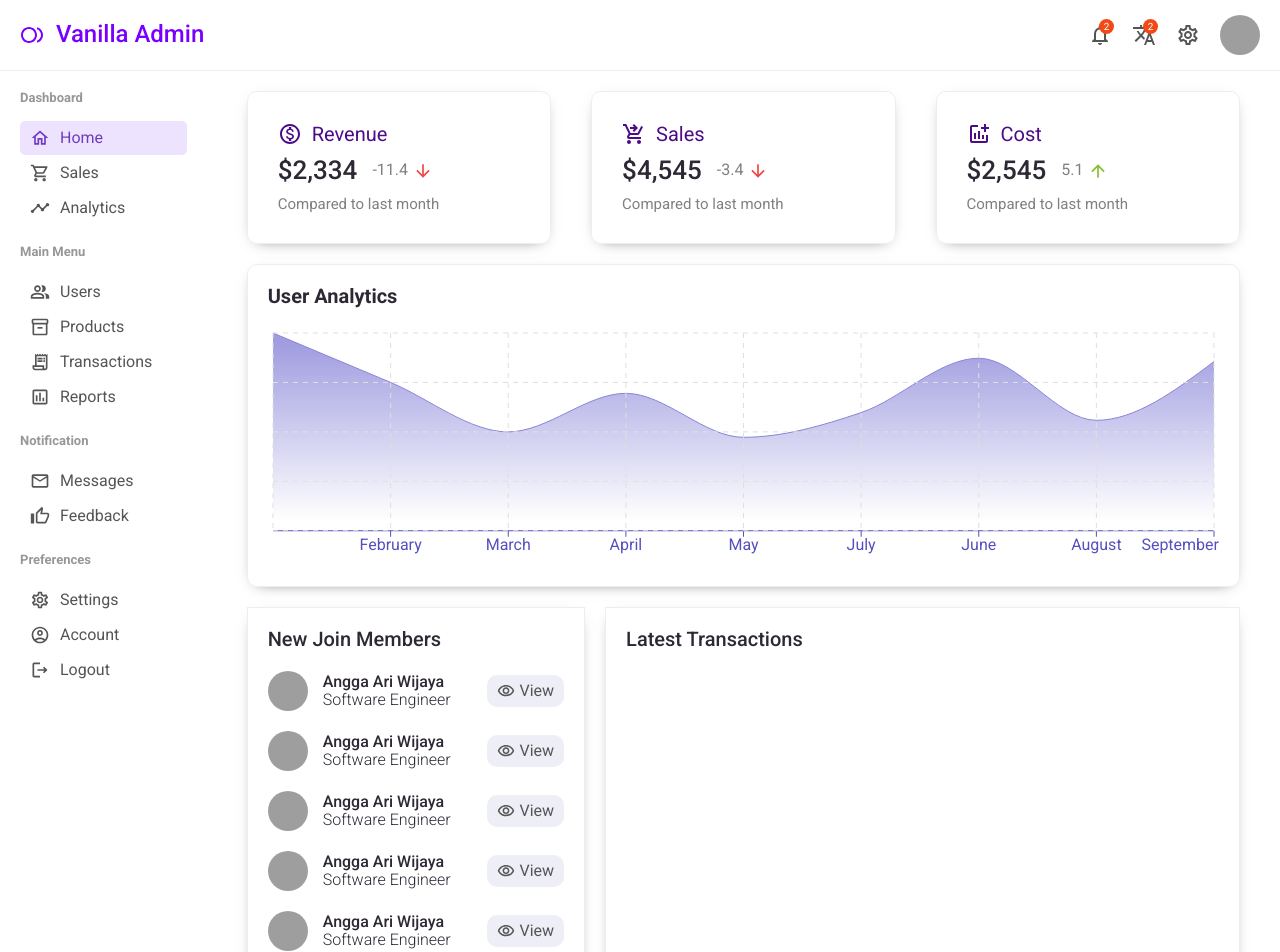
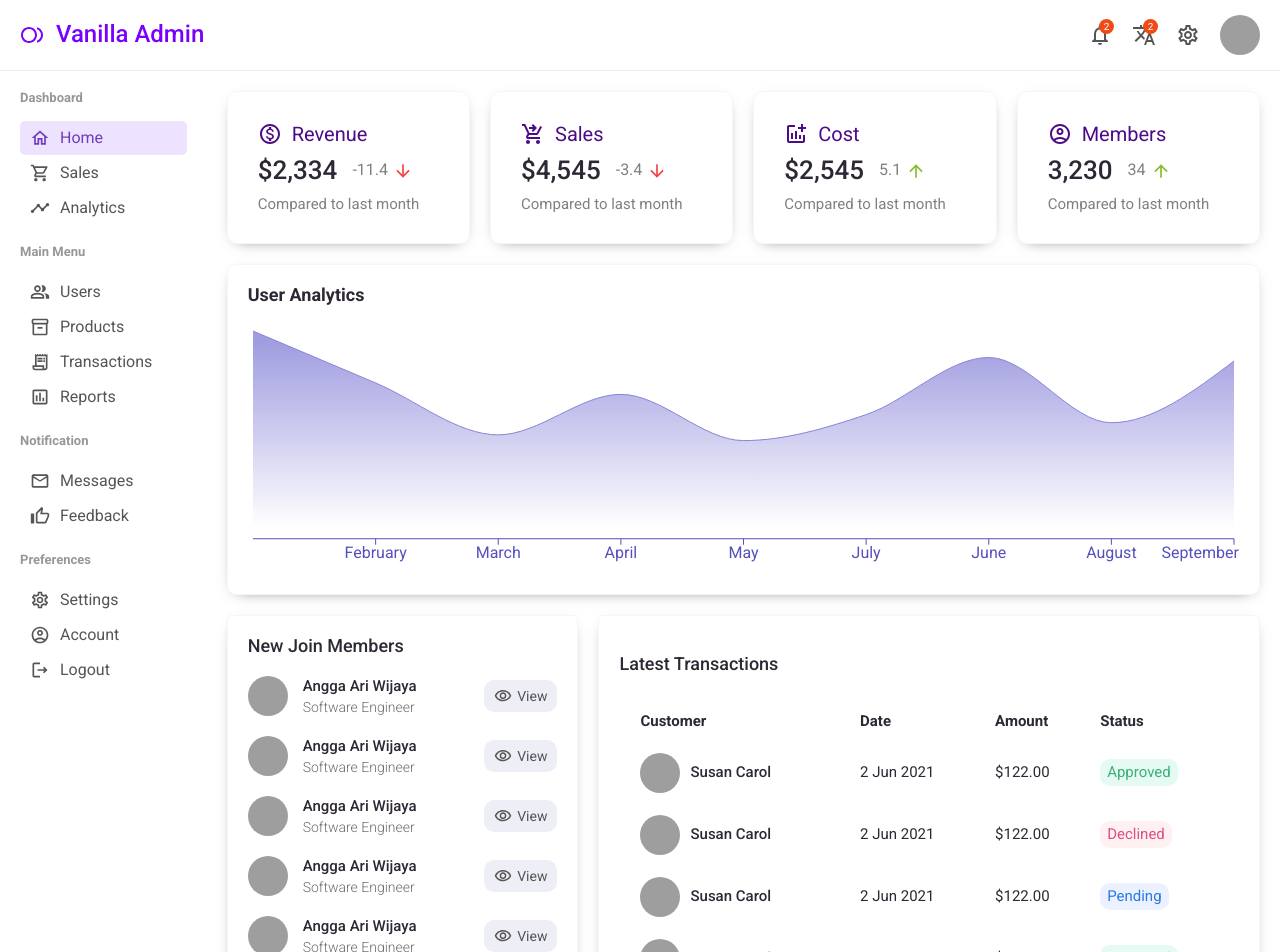
Before and after one commit to anggadarkprince/react-vanilla-admin, a React (Create React App) app: page / in a window 1280 px wide. Shown: the top 952 px of the page. Built offline with nearby package versions, Linux system fonts and the light colour scheme; grey boxes are pictures that could not be loaded.

Commit message:
add large widget home page and fix some styles

```diff
--- a/src/components/chart/Chart.css
+++ b/src/components/chart/Chart.css
@@ -1,14 +1,14 @@
 .chart {
     padding: 20px;
-    margin: 20px;
+    margin: 20px 0;
     -webkit-box-shadow: 0px 0px 15px -10px rgba(0, 0, 0, 0.75);
     box-shadow: 0px 4px 15px -10px rgba(0, 0, 0, 0.75);
-    border: 1px solid rgb(238, 238, 238);
+    border: 1px solid rgb(246, 246, 246);
     border-radius: 10px;
 }
 
 .chartTitle {
     margin-top: 0;
     margin-bottom: 20px;
-    font-size: 20px;
+    font-size: 18px;
 }
--- a/src/components/chart/Chart.jsx
+++ b/src/components/chart/Chart.jsx
@@ -7,23 +7,23 @@ export default function Chart({title, data, dataKey, grid}) {
     return (
         <div className='chart'>
             <h3 className="chartTitle">{title}</h3>
-            <ResponsiveContainer width='100%' aspect={4 / 1}>
+            <ResponsiveContainer width='100%' aspect={4}>
                 <AreaChart data={data}>
                     <defs>
                         <linearGradient id="colorUv" x1="0" y1="0" x2="0" y2="1">
-                        <stop offset="5%" stopColor="#8884d8" stopOpacity={0.8}/>
-                        <stop offset="95%" stopColor="#8884d8" stopOpacity={0}/>
+                            <stop offset="5%" stopColor="#8884d8" stopOpacity={0.8}/>
+                            <stop offset="95%" stopColor="#8884d8" stopOpacity={0}/>
                         </linearGradient>
                         <linearGradient id="colorPv" x1="0" y1="0" x2="0" y2="1">
-                        <stop offset="5%" stopColor="#82ca9d" stopOpacity={0.8}/>
-                        <stop offset="95%" stopColor="#82ca9d" stopOpacity={0}/>
+                            <stop offset="5%" stopColor="#82ca9d" stopOpacity={0.8}/>
+                            <stop offset="95%" stopColor="#82ca9d" stopOpacity={0}/>
                         </linearGradient>
                     </defs>
                     <XAxis dataKey='name' stroke='#5550bd' />
                     <Area type="monotone" dataKey={dataKey} stroke="#8884d8" fillOpacity={1} fill="url(#colorUv)" />
                     <Line type='monotone' dataKey={dataKey} stroke='#5550bd' />
                     <Tooltip/>
-                    {grid && <CartesianGrid stroke='#e0dfdf' strokeDasharray='5 5' />}
+                    {grid && <CartesianGrid vertical={false} stroke='#e0dfdf' height={100} strokeWidth={0.5} strokeDasharray='7 5' />}
                 </AreaChart>
             </ResponsiveContainer>
         </div>
--- a/src/components/featuredInfo/FeaturedInfo.css
+++ b/src/components/featuredInfo/FeaturedInfo.css
@@ -6,13 +6,21 @@
 
 .featuredItem {
     flex: 1;
-    margin: 0px 20px;
+    margin: 0px 10px;
     padding: 30px;
     border-radius: 10px;
     cursor: pointer;
     -webkit-box-shadow: 0px 0px 15px -10px rgba(0, 0, 0, 0.75);
     box-shadow: 0px 4px 15px -10px rgba(0, 0, 0, 0.75);
-    border: 1px solid rgb(238, 238, 238);
+    border: 1px solid rgb(246, 246, 246);
+}
+
+.featuredItem:first-child {
+    margin-left: 0;
+}
+
+.featuredItem:last-child {
+    margin-right: 0;
 }
 
 .featuredTitle {
--- a/src/components/featuredInfo/FeaturedInfo.jsx
+++ b/src/components/featuredInfo/FeaturedInfo.jsx
@@ -5,6 +5,7 @@ import ArrowUpwardIcon from '@mui/icons-material/ArrowUpward';
 import MonetizationOnOutlinedIcon from '@mui/icons-material/MonetizationOnOutlined';
 import ShoppingCartCheckoutIcon from '@mui/icons-material/ShoppingCartCheckout';
 import AddchartIcon from '@mui/icons-material/Addchart';
+import {AccountCircleOutlined} from "@mui/icons-material";
 
 export default function FeaturedInfo() {
     return (
@@ -39,6 +40,16 @@ export default function FeaturedInfo() {
                 </div>
                 <div className="featuredSub">Compared to last month</div>
             </div>
+            <div className="featuredItem">
+                <span className="featuredTitle">
+                    <AccountCircleOutlined className='featuredIcon'/> Members
+                </span>
+                <div className="featuredMoneyContainer">
+                    <span className="featuredMoney">3,230</span>
+                    <span className="featuredMoneyRate">34 <ArrowUpwardIcon fontSize="small" className="featuredIconArrow" /></span>
+                </div>
+                <div className="featuredSub">Compared to last month</div>
+            </div>
         </div>
     )
 }
--- a/src/components/widgetlarge/WidgetLarge.css
+++ b/src/components/widgetlarge/WidgetLarge.css
@@ -3,10 +3,60 @@
     padding: 20px;
     -webkit-box-shadow: 0px 0px 15px -10px rgba(0, 0, 0, 0.75);
     box-shadow: 0px 4px 15px -10px rgba(0, 0, 0, 0.75);
-    border: 1px solid rgb(238, 238, 238);
+    border: 1px solid rgb(246, 246, 246);
+    border-radius: 5px;
 }
 
 .widgetLargeTitle {
-    font-size: 20px;
+    font-size: 18px;
     font-weight: 500;
 }
+
+.widgetLargeTable{
+    width: 100%;
+    border-spacing: 20px;
+    font-size: 15px;
+}
+
+.widgetLargeTh{
+    text-align: left;
+}
+
+.widgetLargeUser{
+    display: flex;
+    align-items: center;
+    font-weight: 500;
+}
+
+.widgetLargeImg {
+    width: 40px;
+    height: 40px;
+    border-radius: 50%;
+    object-fit: cover;
+    margin-right: 10px;
+}
+
+.widgetLargeDate,.widgetLargeAmount{
+    font-weight: 400;
+}
+
+.widgetLargeButton {
+    padding: 5px 7px;
+    border: none;
+    border-radius: 10px;
+}
+
+.widgetLargeButton.Approved{
+    background-color: #e5faf2;
+    color: #3bb077;
+}
+.widgetLargeButton.Declined{
+    background-color: #fff0f1;
+    color: #d95087;
+
+}
+.widgetLargeButton.Pending{
+    background-color: #ebf1fe;
+    color: #2a7ade;
+
+}
--- a/src/components/widgetlarge/WidgetLarge.jsx
+++ b/src/components/widgetlarge/WidgetLarge.jsx
@@ -2,9 +2,80 @@ import React from 'react'
 import './WidgetLarge.css'
 
 export default function WidgetLarge() {
+    const Button = ({ type }) => {
+        return <button className={"widgetLargeButton " + type}>{type}</button>;
+    };
     return (
         <div className='widgetLarge'>
-            <span className='widgetLargeTitle'>Latest Transactions</span>
+            <h3 className='widgetLargeTitle'>Latest Transactions</h3>
+            <table className="widgetLargeTable">
+                <tr className="widgetLargeTr">
+                    <th className="widgetLargeTh">Customer</th>
+                    <th className="widgetLargeTh">Date</th>
+                    <th className="widgetLargeTh">Amount</th>
+                    <th className="widgetLargeTh">Status</th>
+                </tr>
+                <tr className="widgetLargeTr">
+                    <td className="widgetLargeUser">
+                        <img
+                            src="https://www.w3schools.com/howto/img_avatar.png"
+                            alt="Profile"
+                            className="widgetLargeImg"
+                        />
+                        <span className="widgetLargeName">Susan Carol</span>
+                    </td>
+                    <td className="widgetLargeDate">2 Jun 2021</td>
+                    <td className="widgetLargeAmount">$122.00</td>
+                    <td className="widgetLargeStatus">
+                        <Button type="Approved" />
+                    </td>
+                </tr>
+                <tr className="widgetLargeTr">
+                    <td className="widgetLargeUser">
+                        <img
+                            src="https://www.w3schools.com/howto/img_avatar.png"
+                            alt="Profile"
+                            className="widgetLargeImg"
+                        />
+                        <span className="widgetLargeName">Susan Carol</span>
+                    </td>
+                    <td className="widgetLargeDate">2 Jun 2021</td>
+                    <td className="widgetLargeAmount">$122.00</td>
+                    <td className="widgetLargeStatus">
+                        <Button type="Declined" />
+                    </td>
+                </tr>
+                <tr className="widgetLargeTr">
+                    <td className="widgetLargeUser">
+                        <img
+                            src="https://www.w3schools.com/howto/img_avatar.png"
+                            alt="Profile"
+                            className="widgetLargeImg"
+                        />
+                        <span className="widgetLargeName">Susan Carol</span>
+                    </td>
+                    <td className="widgetLargeDate">2 Jun 2021</td>
+                    <td className="widgetLargeAmount">$122.00</td>
+                    <td className="widgetLargeStatus">
+                        <Button type="Pending" />
+                    </td>
+                </tr>
+                <tr className="widgetLargeTr">
+                    <td className="widgetLargeUser">
+                        <img
+                            src="https://www.w3schools.com/howto/img_avatar.png"
+                            alt="Profile"
+                            className="widgetLargeImg"
+                        />
+                        <span className="widgetLargeName">Susan Carol</span>
+                    </td>
+                    <td className="widgetLargeDate">2 Jun 2021</td>
+                    <td className="widgetLargeAmount">$122.00</td>
+                    <td className="widgetLargeStatus">
+                        <Button type="Approved" />
+                    </td>
+                </tr>
+            </table>
         </div>
     )
 }
--- a/src/components/widgetsmall/WidgetSmall.css
+++ b/src/components/widgetsmall/WidgetSmall.css
@@ -3,12 +3,13 @@
     padding: 20px;
     -webkit-box-shadow: 0px 0px 15px -10px rgba(0, 0, 0, 0.75);
     box-shadow: 0px 4px 15px -10px rgba(0, 0, 0, 0.75);
-    border: 1px solid rgb(238, 238, 238);
+    border: 1px solid rgb(246, 246, 246);
     margin-right: 20px;
+    border-radius: 5px;
 }
 
 .widgetSmallTitle {
-    font-size: 20px;
+    font-size: 18px;
     font-weight: 500;
 }
 
@@ -45,10 +46,14 @@
 
 .widgetSmallUsername {
     font-weight: 500;
+    font-size: 15px;
+    margin-bottom: 4px;
 }
 
 .widgetSmallUserTitle {
     font-weight: 300;
+    font-size: 14px;
+    color: #6d6d6d;
 }
 
 .widgetSmallButton {
@@ -60,6 +65,11 @@
     background-color: #eeeef7;
     color: #555;
     cursor: pointer;
+    font-size: 14px;
+}
+
+.widgetSmallButton:hover {
+    background-color: #dec9ff;
 }
 
 .widgetSmallIcon {
--- a/src/pages/home/Home.css
+++ b/src/pages/home/Home.css
@@ -4,5 +4,5 @@
 
 .homeWidgets {
     display: flex;
-    margin: 20px;
+    margin: 20px 0;
 }
--- a/src/pages/home/Home.jsx
+++ b/src/pages/home/Home.jsx
@@ -10,7 +10,7 @@ export default function Home() {
     return (
         <div className='home'>
             <FeaturedInfo/>
-            <Chart data={userData} title="User Analytics" dataKey="activeUser" grid={true}/>
+            <Chart data={userData} title="User Analytics" dataKey="activeUser" grid={false}/>
             <div className='homeWidgets'>
                 <WidgetSmall/>
                 <WidgetLarge/>
```
Also changed, not shown: 1 other file (tests, documents, lock files or other folders).
